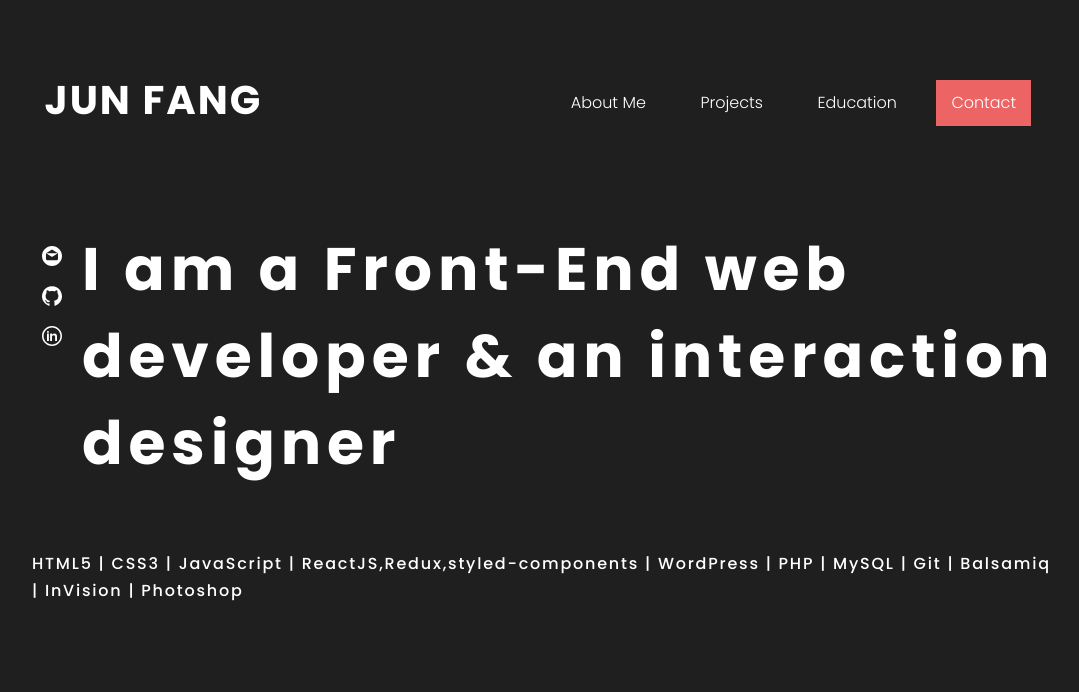
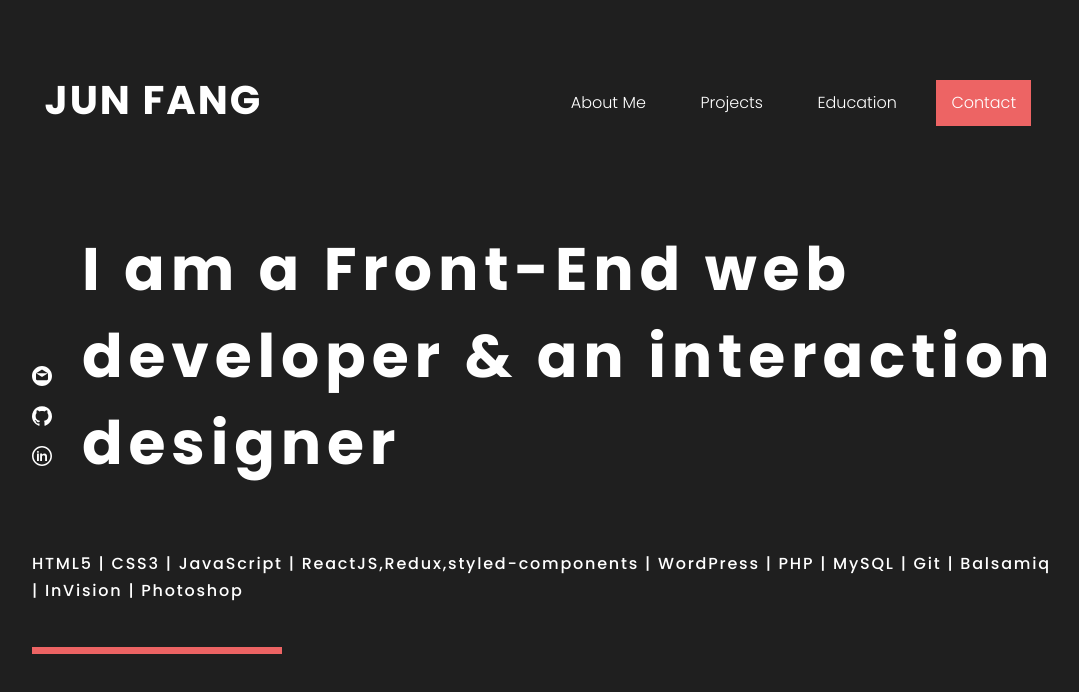
Before and after one commit to frank920120/react-portfolio, a React (Create React App) app in the folder react-portfolio/: page / in a window 1280 px wide. Shown: the top 692 px of the page, without its empty margins (96-1175 px from the left). Built offline with nearby package versions, Linux system fonts and the light colour scheme.

Commit message:
fixed socialmeida postion and added a red line after text

```diff
--- a/react-portfolio/src/common/banner/index.js
+++ b/react-portfolio/src/common/banner/index.js
@@ -1,5 +1,5 @@
 import React, { Component,Fragment } from 'react';
-import {BannerWrapper,BannerSection,BannerHead,BannerText,SocialMedia,SocialMediaCover,SocialMediaIcon} from './style';
+import {BannerWrapper,BannerSection,BannerHead,BannerText,SocialMedia,SocialMediaCover,SocialMediaIcon,Redline} from './style';
 import EmailIcon from '../../statics/email.svg';
 import GitIcon from '../../statics/github-logo.svg';
 import Linkin from '../../statics/linkin.svg';
@@ -35,7 +35,6 @@ componentDidMount() {
 
         })
 
-
     });
 
   }
@@ -62,7 +61,9 @@ componentDidMount() {
                 </SocialMediaCover>
 
                     </BannerHead>
-                    <BannerText>HTML5 | CSS3 | JavaScript | ReactJS,Redux,styled-components | WordPress | PHP | MySQL | Git | Balsamiq | InVision | Photoshop</BannerText>
+                    <BannerText>HTML5 | CSS3 | JavaScript | ReactJS,Redux,styled-components | WordPress | PHP | MySQL | Git | Balsamiq | InVision | Photoshop
+                    <Redline></Redline>
+                    </BannerText>
                 </BannerSection>
 
             </BannerWrapper>
--- a/react-portfolio/src/common/banner/style.js
+++ b/react-portfolio/src/common/banner/style.js
@@ -18,6 +18,7 @@ text-align:left;
 transform:${props=>props.load?'translateX(0px)':'translateX(-250px)'};
 opacity:${props=>props.load?'1':'0'};
 transition:1.5s ease-in-out;
+position:relative;
 `
 
 export const BannerHead = styled.h1`
@@ -30,7 +31,6 @@ export const BannerHead = styled.h1`
     padding: 0;
     margin:0;
     padding-bottom:50px;
-    position:relative;
     padding-left:50px;
 `
 
@@ -42,9 +42,22 @@ export const BannerText = styled.h2`
     letter-spacing: 1.78px;
     font-weight: 400;
     padding: 0;
+    position:relative;
+    padding-bottom:50px;
+
+`
+export const Redline = styled.div`
+
+    background:#ed6464;
+    position:absolute;
+    width:250px;
+    height:7px;
+    bottom: 0;
+    left:0;
+
+`
 
 
-`
 export const SocialMediaCover = styled.div`
 
 position:absolute;
@@ -53,8 +66,8 @@ height:100px;
 display:flex;
 flex-direction:column;
 justify-content:space-between;
-left:10px;
-top:20px;
+left:0;
+top:140px;
 
 `
 
--- a/react-portfolio/src/common/header/index.js
+++ b/react-portfolio/src/common/header/index.js
@@ -20,7 +20,6 @@ this.state = {
 
             })
         });
-
 
 
       }
```
